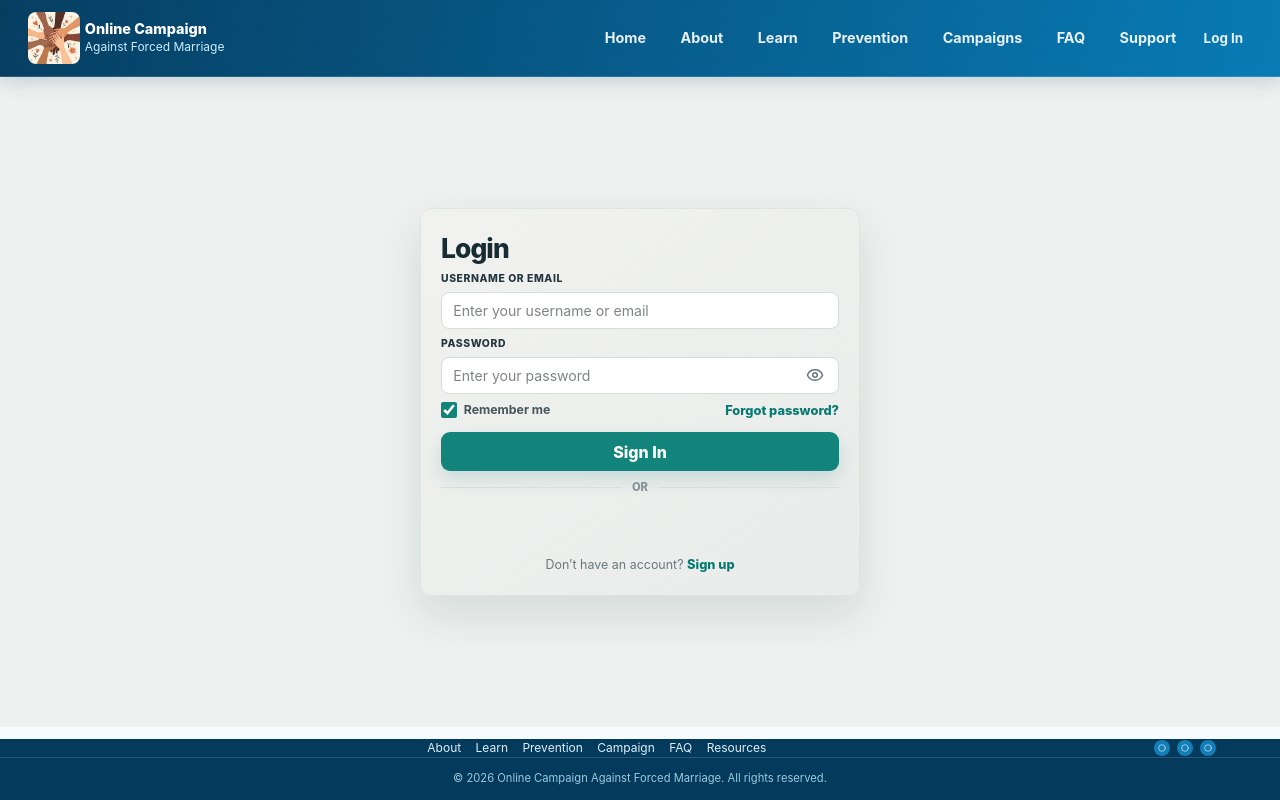
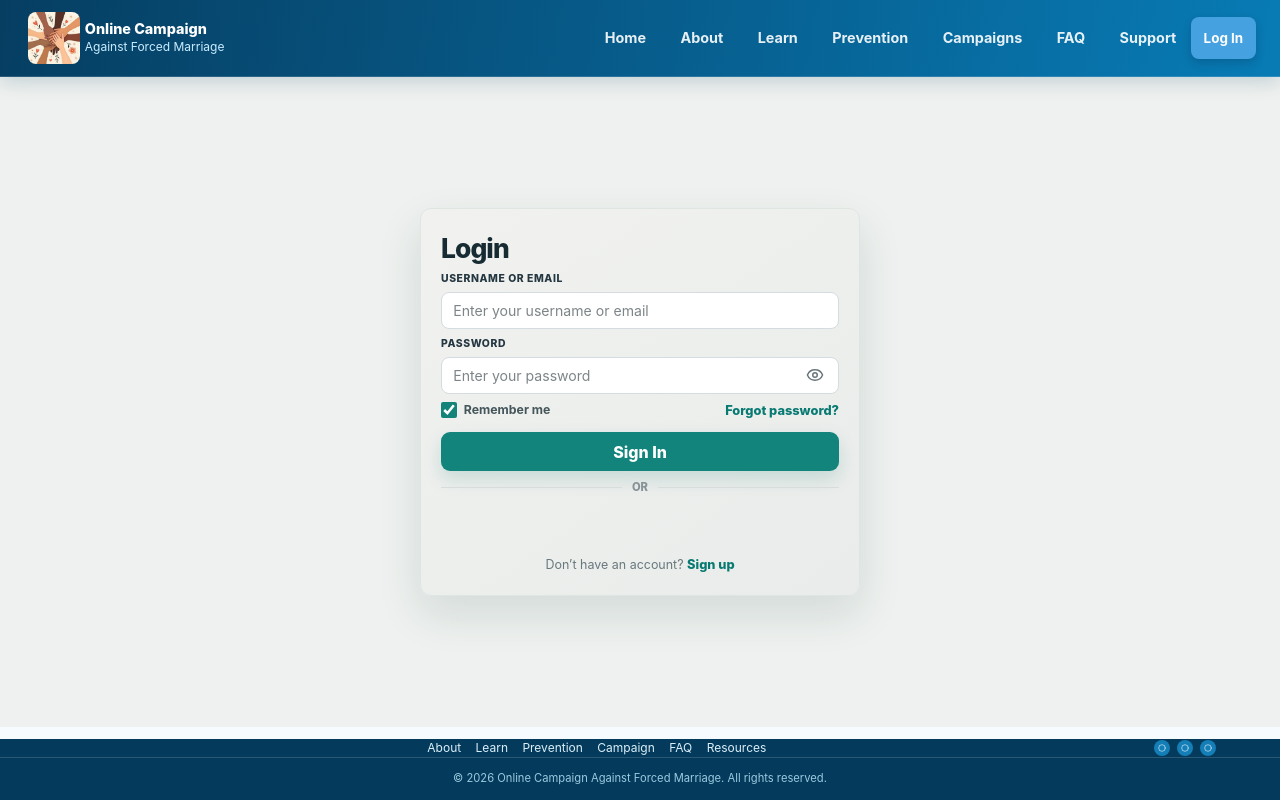
Before and after one commit to NyandengKuol/OnlineCampaignAgainstForcedMarriage, a React (Vite) app in the folder online-campaign/: page /login in a window 1280 px wide. Built offline with nearby package versions, Linux system fonts and the light colour scheme; no server answers.

Commit message:
Match login navigation highlight

```diff
--- a/online-campaign/src/components/Layout/NavBar.css
+++ b/online-campaign/src/components/Layout/NavBar.css
@@ -91,6 +91,7 @@
   margin-left: .1rem;
 }
 .account-link { font-size: .84rem; }
+.account-link:hover,.account-link:focus-visible { color: white; background: #45a1df; box-shadow: 0 4px 10px rgb(0 25 48 / 20%); transform: translateY(-2px); }
 
 @media (max-width: 1100px) { .header-container { height: auto; min-height: 76px; padding-top: .6rem; padding-bottom: .6rem; flex-wrap: wrap; gap: .6rem; } .nav-menu { order: 3; width: 100%; justify-content: flex-end; gap: .2rem; flex-wrap: wrap; } }
 @media (max-width: 620px) { .header-container { padding: 0 .75rem; } .logo-icon { width: 44px; height: 44px; } .brand-title { font-size: .78rem; } .brand-subtitle { font-size: .62rem; } .nav-link { padding: .5rem .55rem; font-size: .78rem; } .nav-link span { display: inline; } .nav-menu { justify-content: center; }.header-actions { margin-left: auto; } }
--- a/online-campaign/src/components/Layout/Navbar.jsx
+++ b/online-campaign/src/components/Layout/Navbar.jsx
@@ -40,7 +40,7 @@ const NavBar = ({ activeTab, setActiveTab, rightContent, dashboardLabel }) => {
 
         <div className="header-actions">
           {user ? <>{rightContent}<button className="nav-link account-link" onClick={() => { logout(); setActiveTab('home'); }}><span>Log Out</span></button></> : <>
-            <button className="nav-link account-link" onClick={() => setActiveTab('login')}><span>Log In</span></button>
+            <button className={`nav-link account-link ${activeTab === 'login' ? 'active' : ''}`} onClick={() => setActiveTab('login')}><span>Log In</span></button>
           </>}
         </div>
       </div>
```
